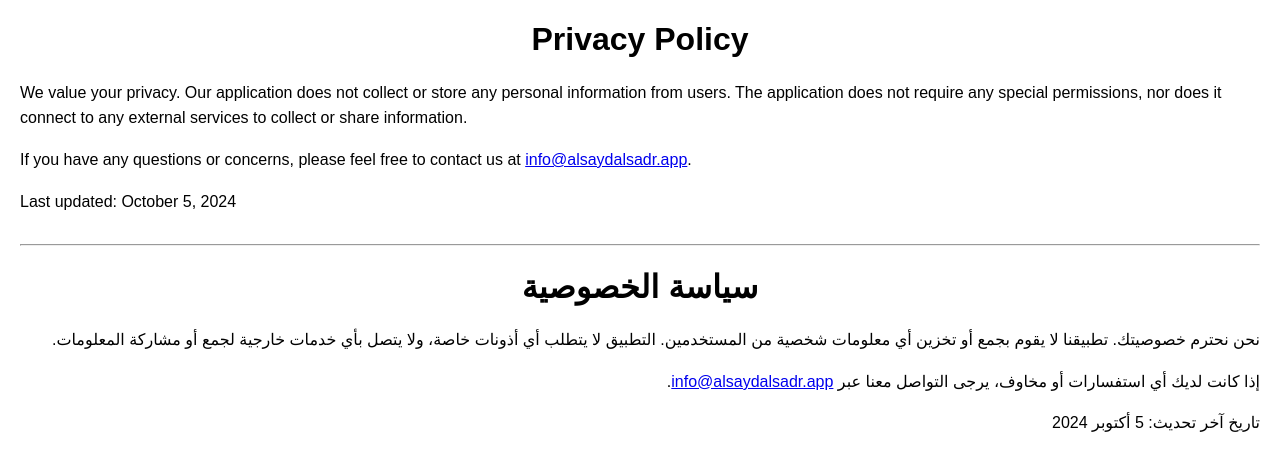
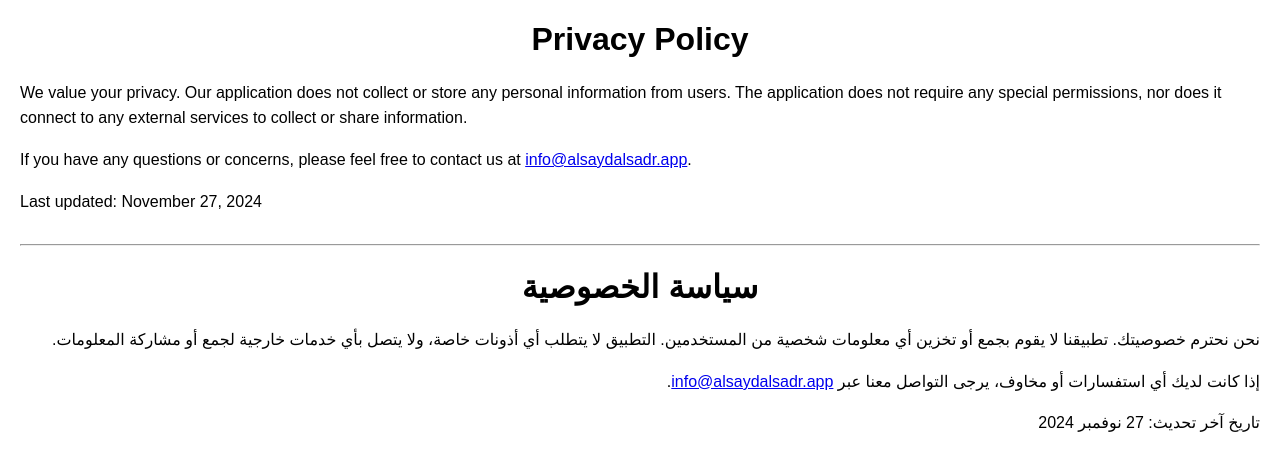
Before and after one commit to Ayadhost/privacy-policy, a plain HTML site: page index.html in a window 1280 px wide. Drawn offline with Linux system fonts and the light colour scheme.

Commit message:
Update index.html

```diff
--- a/index.html
+++ b/index.html
@@ -29,7 +29,7 @@
         <h1>Privacy Policy</h1>
         <p>We value your privacy. Our application does not collect or store any personal information from users. The application does not require any special permissions, nor does it connect to any external services to collect or share information.</p>
         <p>If you have any questions or concerns, please feel free to contact us at <a href="mailto:info@alsaydalsadr.app">info@alsaydalsadr.app</a>.</p>
-        <p>Last updated: October 5, 2024</p>
+        <p>Last updated: November 27, 2024</p>
     </div>
 
     <hr>
@@ -39,7 +39,7 @@
         <h1>سياسة الخصوصية</h1>
         <p>نحن نحترم خصوصيتك. تطبيقنا لا يقوم بجمع أو تخزين أي معلومات شخصية من المستخدمين. التطبيق لا يتطلب أي أذونات خاصة، ولا يتصل بأي خدمات خارجية لجمع أو مشاركة المعلومات.</p>
         <p>إذا كانت لديك أي استفسارات أو مخاوف، يرجى التواصل معنا عبر <a href="mailto:info@alsaydalsadr.app">info@alsaydalsadr.app</a>.</p>
-        <p>تاريخ آخر تحديث: 5 أكتوبر 2024</p>
+        <p>تاريخ آخر تحديث: 27 نوفمبر 2024</p>
     </div>
 </body>
 </html>
```
